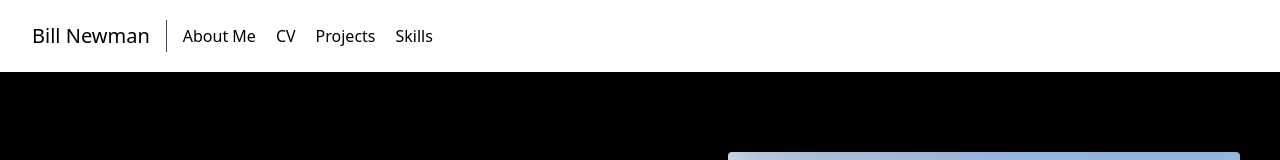
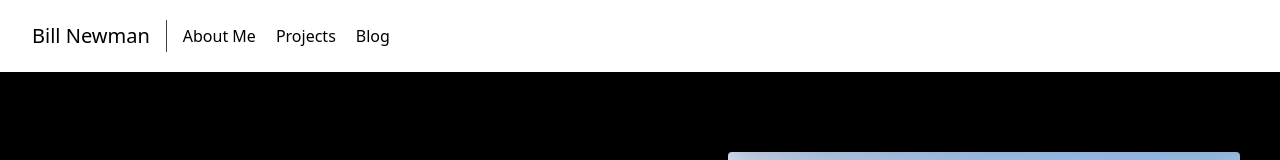
Before and after one commit to billenewman4/Personal-Website, a React (Create React App) app in the folder mern/client/: page / in a window 1280 px wide. Shown: the top 160 px of the page. Built offline with nearby package versions, Linux system fonts and the light colour scheme.

Commit message:
another one

```diff
--- a/mern/client/src/components/HomeContent.js
+++ b/mern/client/src/components/HomeContent.js
@@ -1,4 +1,5 @@
 import React from "react";
+
 
 export default function HomeContent() {
   return (
--- a/mern/client/src/components/Navbar.js
+++ b/mern/client/src/components/Navbar.js
@@ -4,6 +4,26 @@ import { ArrowRightIcon } from "@heroicons/react/solid";
 import React from "react";
 import { Link, } from "react-router-dom";
 import { Outlet } from "react-router-dom";
+
+const links = [
+  { id: "1a", to: "/About", text: "About Me" },
+  { id: "1p", to: "/projects", text: "Projects" },
+  { id: "1b", to: "/blog", text: "Blog" }
+];
+
+function NavBarElements({links}){
+  return (
+    <nav className="md:mr-auto md:ml-4 md:py-1 md:pl-4 md:border-l md:border-gray-700 flex flex-wrap items-center text-base justify-center">
+    {links.map((link, index) => {
+      return(
+          <Link key={link.id} to={link.to} className="mr-5 hover:text-blue-500">
+            {link.text}
+          </Link>
+      );
+    })}
+    </nav>
+  );
+}
 
 
 export default function Navbar() {
@@ -14,20 +34,7 @@ export default function Navbar() {
         <a className="title-font font-medium text-black mb-4 md:mb-0">
           <Link className="ml-3 text-xl" to ="/">Bill Newman</Link >
         </a>
-        <nav className="md:mr-auto md:ml-4 md:py-1 md:pl-4 md:border-l md:border-gray-700	flex flex-wrap items-center text-base justify-center">
-          <Link to= "/About" className="mr-5 hover:text-blue-500">
-            About Me
-          </Link>
-          <a href="#projects" className="mr-5 hover:text-blue-500">
-            CV
-          </a>
-          <a href="#projects" className="mr-5 hover:text-blue-500">
-            Projects
-          </a>
-          <a href="#skills" className="mr-5 hover:text-blue-500">
-            Skills
-          </a>
-        </nav>
+        <NavBarElements links={links} />
       </div>
     </header>
     <div id="detail">
```
